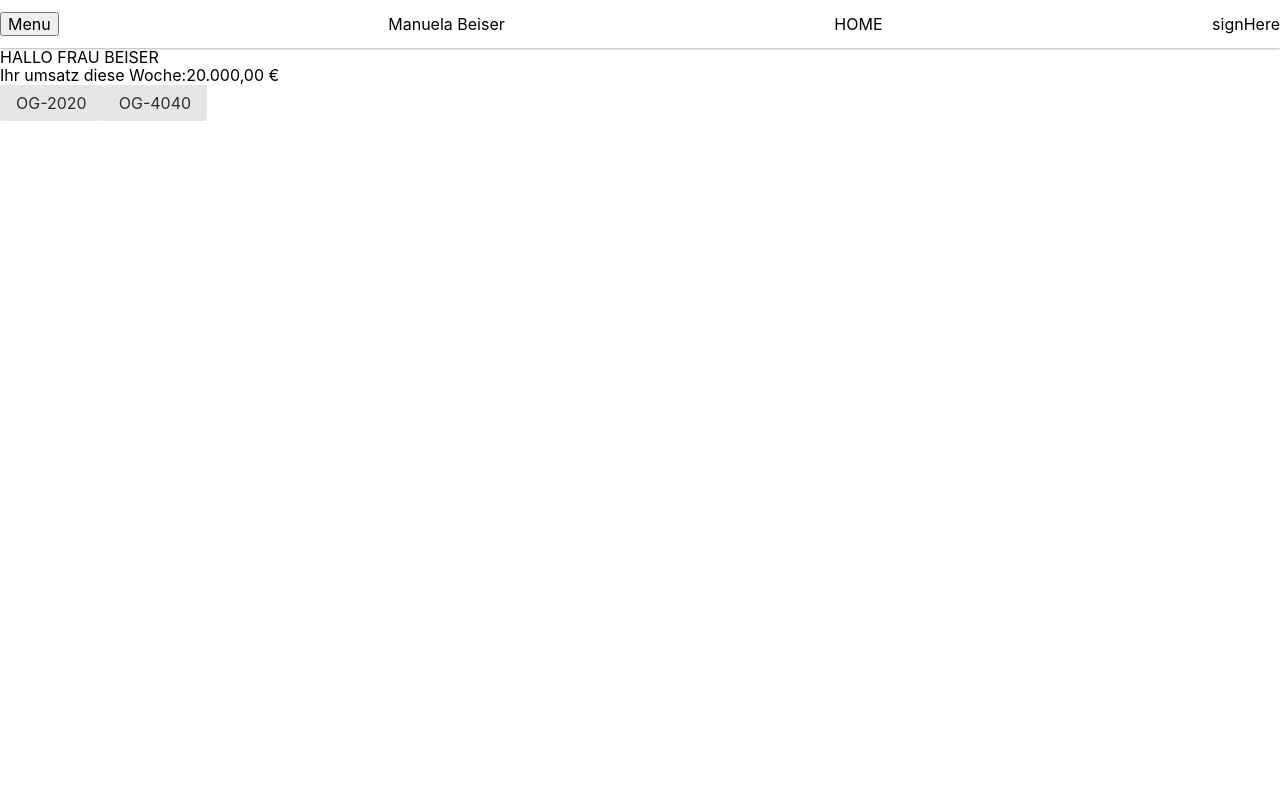
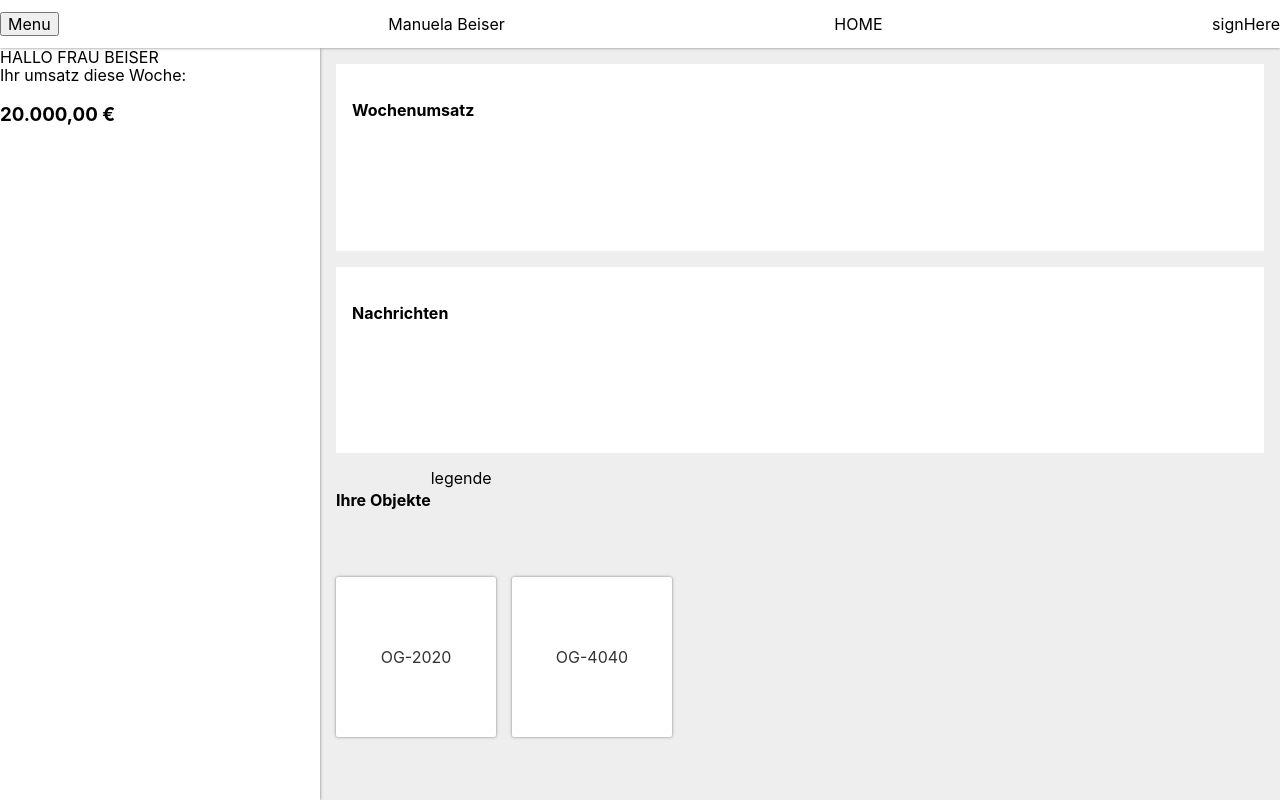
Before and after one commit to gitbreaker222/dashboard-syndikat-test, a React (Create React App) app: page / in a window 1280 px wide. Built offline with nearby package versions, Linux system fonts and the light colour scheme.

Commit message:
outlines dashboard layout

```diff
--- a/src/App.css
+++ b/src/App.css
@@ -1,7 +1,20 @@
+.App {
+  min-height: 100vh;
+  display: flex;
+  flex-flow: column;
+}
+
 .App > nav {
   display: flex;
   justify-content: space-between;
   align-items: center;
   height: 3rem;
+  z-index: 9;
+  background: var(--color-bg-normal);
   box-shadow: 0 0 3px var(--color-c2);
 }
+
+.App .current-route {
+  flex: 1;
+  position: relative;
+}
--- a/src/AppVars.css
+++ b/src/AppVars.css
@@ -13,6 +13,7 @@
   --color-c1: #262626;
   --color-c2: #7c7c7c;
   --color-c3: #b4b4b4; /* borders */
+  --color-c4: #eee;
   --color-c9: white;
   /* Text and Background */
   --color-primary: var(--color-a2);
--- a/src/pages/Dashboard.css
+++ b/src/pages/Dashboard.css
@@ -1,3 +1,43 @@
+.Dashboard {
+  position: absolute;
+  height: 100%;
+  width: 100%;
+  display: grid;
+  grid-template-columns: minmax(10rem, 20rem) 1fr;
+}
+
+.Dashboard aside {
+  box-shadow: 0 0 3px var(--color-c2);
+  z-index: 1;
+}
+
+.Dashboard main {
+  display: grid;
+  grid-gap: 1rem;
+  background: var(--color-c4);
+  padding: 1rem;
+}
+
+.Dashboard main .weekly-revenue,
+.Dashboard main .messages {
+  background: var(--color-bg-normal);
+  padding: 1rem;
+}
+.Dashboard .objects-box {
+  display: flex;
+  flex-wrap: wrap;
+}
+.Dashboard .object-list {
+  flex: 1 0 100%;
+}
+.Dashboard .object-list button {
+  width: 10rem;
+  height: 10rem;
+  margin-right: 1rem;
+  background: var(--color-bg-normal);
+  box-shadow: 0 0 3px var(--color-c2);
+}
+
 .Dashboard main.--isDetailsOpen {
   filter: blur(1px)
 }
@@ -8,4 +48,5 @@
   right: 1rem;
   bottom: 1rem;
   left: 1rem;
+  z-index: 10;
 }
--- a/src/pages/Dashboard.js
+++ b/src/pages/Dashboard.js
@@ -87,15 +87,32 @@ export function Dashboard() {
         <div className="highlight-info">
           Ihr umsatz diese Woche:
 
+          <h3>
             <Format pipes={['currency']}>
               {20000}
             </Format>
+          </h3>
         </div>
       </aside>
 
       <main className={`
         ${cssIf(details, '--isDetailsOpen')}
-        `}>
+        `}
+      >
+        <div className="weekly-revenue">
+          <h4>Wochenumsatz</h4>
+        </div>
+
+        <div className="messages">
+          <h4>Nachrichten</h4>
+        </div>
+
+        <div className="objects-box">
+          <h4>Ihre Objekte</h4>
+          <div class="legend">
+            legende
+          </div>
+          <div className="object-list">
             {data && data.objects && data.objects.map(_object => (
               <button className="pure-button"
                 onClick={selectObject}
@@ -105,6 +122,8 @@ export function Dashboard() {
                 {_object.name}
               </button>
             ))}
+          </div>
+        </div>
       </main>
       {!!details && (
         <ObjectDetails data={details}
```
Lines whose indentation alone changed are shown as unchanged.
